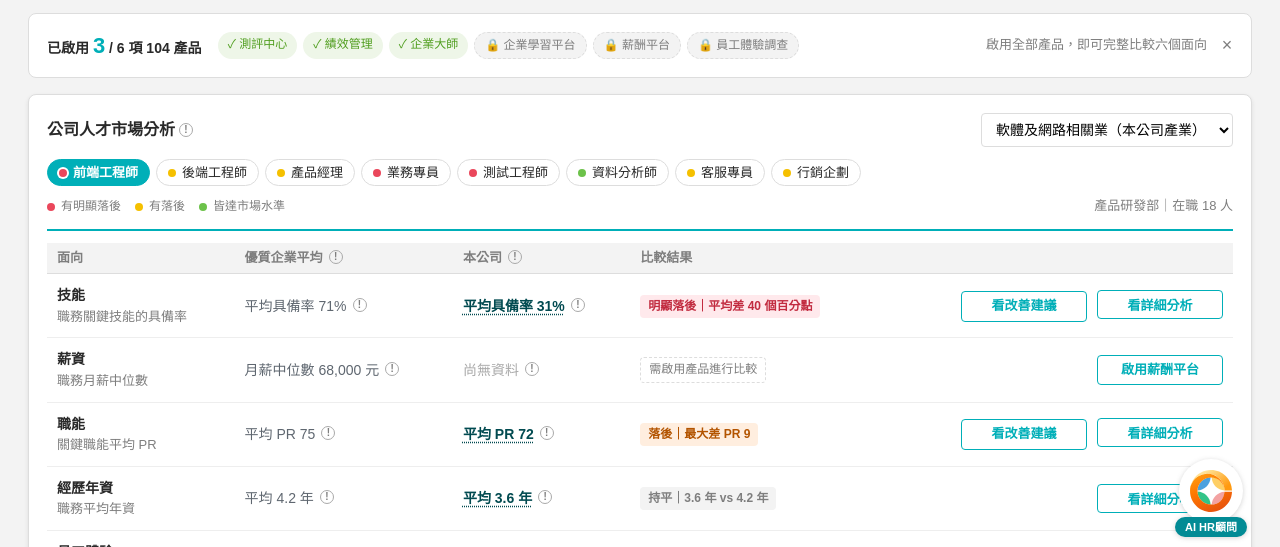
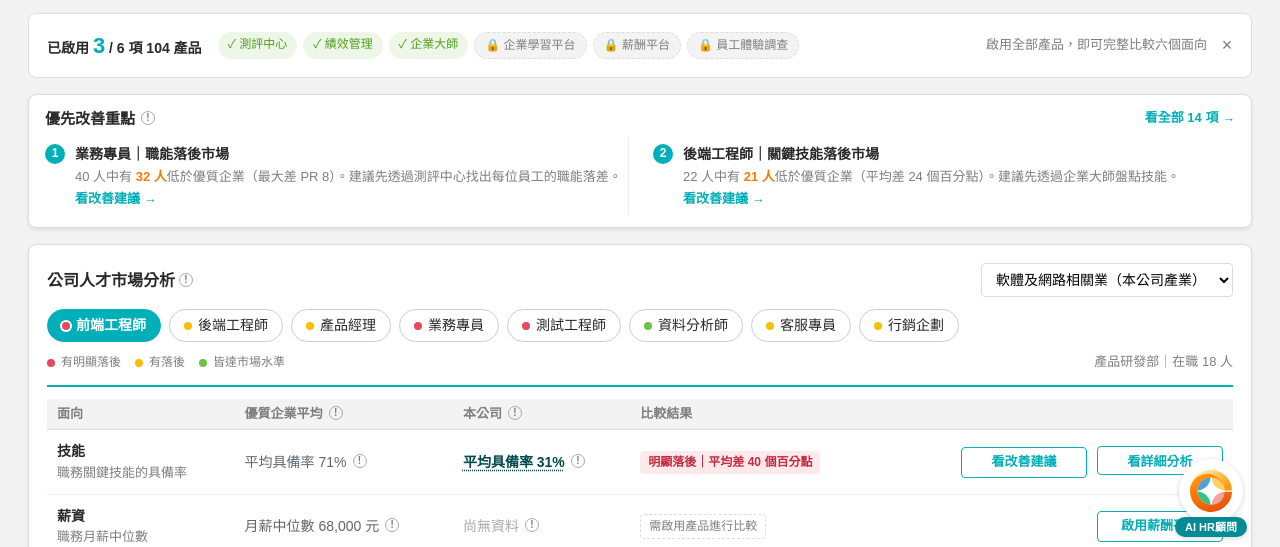
Before and after one commit to jenniferxx7/talent360, a plain HTML site: page app3.html in a window 1280 px wide. Shown: the part 225-772 px from the top of the page. Drawn offline with Linux system fonts and the light colour scheme.

Commit message:
更新 C 版：首頁優先改善重點、單獨上傳隱藏說明頁連結、篩選與排序調整

```diff
--- a/app3.html
+++ b/app3.html
@@ -220,7 +220,8 @@ select{padding:7px 10px;border:1px solid var(--c-border);border-radius:4px;backg
 .rtab.more{border-style:dashed;background:#fafafa}
 .chips-r{display:flex;flex-wrap:wrap;gap:8px}
 .rchip{display:inline-flex;align-items:center;gap:6px;border:1px solid var(--c-border);background:#fff;border-radius:999px;padding:3px 11px;font-size:13px;font-weight:400;line-height:1.5;color:var(--c-text);cursor:pointer;transition:border-color .2s,background .2s}
-.chips-r{gap:6px}
+.chips-r{gap:8px}
+.rchip{font-size:14px;padding:5px 14px;border-color:#c9ced6}
 .rchip.on{font-weight:700}
 .dot{width:8px!important;height:8px!important}
 .rchip:hover{border-color:var(--c-primary);color:var(--c-primary-dark)}
@@ -351,6 +352,21 @@ a.num:hover{color:var(--c-primary)}
 .iss-h{display:flex;align-items:center;gap:8px;flex-wrap:wrap}
 .iss-h h3{font-size:16px;color:var(--c-heading)}
 .iss-h .sub{margin-right:auto}
+.today{background:#fff;border:1px solid var(--c-border);border-radius:var(--radius);padding:12px 16px;box-shadow:var(--shadow);margin-bottom:16px}
+.today-h{display:flex;align-items:center;gap:6px;margin-bottom:6px}
+.today-h b{font-size:15px;color:var(--c-heading)}
+.today-all{margin-left:auto;font-size:13px;font-weight:700;text-decoration:none}
+.today-g{display:grid;grid-template-columns:1fr 1fr;gap:0 24px}
+.today-c{display:flex;align-items:flex-start;gap:10px;padding:6px 0;text-decoration:none;color:var(--c-text);min-width:0}
+.today-c+.today-c{border-left:1px solid #eeeeee;padding-left:24px;margin-left:-24px}
+.today-c:hover b{color:var(--c-primary)}
+.today-n{flex:none;width:20px;height:20px;margin-top:1px;border-radius:50%;background:var(--c-primary);color:#fff;font-weight:700;font-size:12px;display:flex;align-items:center;justify-content:center}
+.today-b{display:flex;flex-direction:column;gap:2px;min-width:0}
+.today-b b{font-size:14px;color:var(--c-heading);transition:color .2s}
+.today-d{font-size:13px;color:var(--c-text-sub);line-height:1.5}
+.today-d em{font-style:normal;font-weight:700;color:var(--c-warn)}
+.today-go{font-size:13px;font-weight:700;color:var(--c-primary)}
+@media (max-width:860px){.today-g{grid-template-columns:1fr}.today-c+.today-c{border-left:0;border-top:1px solid #eeeeee;padding-left:0;margin-left:0}}
 .pcnt{border:0;cursor:pointer;font-family:inherit;font-size:13px}
 .pcnt:hover{filter:brightness(.95);text-decoration:underline}
 .lnk{border:0;background:none;padding:0;font:inherit;font-size:14px;font-weight:700;color:var(--c-accent);cursor:pointer}
@@ -801,6 +817,16 @@ function allDetail(rs,k){
   return `<table class="t xt"><thead><tr><th>職務</th><th>優質企業平均</th><th>本公司</th><th>比較結果</th><th></th></tr></thead><tbody>${rs.map(x=>{const s=stat(x,k);const v={skill:a=>`${Math.round(a.skill.reduce((t,y)=>t+y[2],0)/a.skill.length)}%`,pay:a=>money(a.pay[1]),comp:a=>`PR ${Math.round(a.comp.reduce((t,y)=>t+y[2],0)/a.comp.length)}`,exp:a=>`${a.exp[1]} 年`,ex:a=>`${Math.round(a.ex.reduce((t,y)=>t+y[2],0)/a.ex.length)} 分`,learn:a=>`${a.learn[1]} 小時`}[k],mv={skill:a=>`${Math.round(a.skill.reduce((t,y)=>t+y[1],0)/a.skill.length)}%`,pay:a=>money(mPay(a)),comp:a=>`PR ${Math.round(a.comp.reduce((t,y)=>t+y[1],0)/a.comp.length)}`,exp:a=>`${a.exp[0]} 年`,ex:a=>`${Math.round(a.ex.reduce((t,y)=>t+y[1],0)/a.ex.length)} 分`,learn:a=>`${a.learn[0]} 小時`}[k];
     return `<tr><td><b>${x.name}</b></td><td class="mkv">${mv(x)}</td><td><b>${v(x)}</b></td><td>${stTag(s.lv,s.txt)}</td><td class="act"><button class="btn btn-line btn-sm" data-hrole="${x.id}" data-xopen="${k}">看此職務</button></td></tr>`}).join('')}</tbody></table>`;
 }
+/* 首頁「今日優先改善」：取改善重點前 1–2 項；HR 盡量挑不同部門，主管只會有自己部門 */
+function todayBox(is){
+  if(!is.length) return '';
+  /* 第 2 項挑不同問題類型（面向）；HR 再要求不同部門 */
+  const f=is[0],nx=c=>is.find(i=>i!==f&&c(i));
+  const o=isMgr()?(nx(i=>i.k!==f.k)||is[1]):(nx(i=>i.r.dept!==f.r.dept&&i.k!==f.k)||nx(i=>i.k!==f.k)||nx(i=>i.r.dept!==f.r.dept)||is[1]);
+  const pick=[f]; if(o) pick.push(o);
+  return `<div class="today mt"><div class="today-h"><b>優先改善重點</b>${tip(isMgr()?`${MY_DEPT}落後人數最多的項目，兩項為不同問題類型。`:'全公司落後人數最多的項目，第 2 項優先列出不同部門、不同問題類型。')}<a href="#issues" class="today-all">看全部 ${is.length} 項 →</a></div>
+    <div class="today-g">${pick.map((i,n)=>`<a class="today-c" href="#issues--${i.r.id}--${i.k}"><span class="today-n">${n+1}</span><span class="today-b"><b>${i.r.name}｜${i.short}</b><span class="today-d">${i.r.n} 人中有 <em>${i.lagN} 人</em>低於優質企業（${stat(i.r,i.k).txt}）。建議先${i.sol[0][0].split('，')[0].replace(/^用/,'透過')}。</span><span class="today-go">看改善建議 →</span></span></a>`).join('')}</div></div>`;
+}
 function issueCard(i){
   const d=dimOf(i.k),pn=lagPeople(i.r,i.k).length,op=S.iopen&&S.iopen[i.id];
   return `<div class="iss" id="go-${i.r.id}-${i.k}"><div class="iss-h"><span class="iss-r">${i.r.name}</span><span class="iss-d">${d.n}</span><h3>${i.short}</h3><span class="sub">${i.r.dept}</span>${pn?`<button class="badge b-warn pcnt" data-ipeople="${i.id}" aria-expanded="${!!op}" title="${i.r.name}共 ${i.r.n} 人，其中 ${pn} 人在這個面向低於優質企業平均。點選${op?'收合':'查看'}人員清單">${pn} / ${i.r.n} 人落後 ${op?'▴':'▾'}</button>`:`<span class="badge b-line">0 / ${i.r.n} 人落後</span>`}</div>
@@ -836,6 +862,7 @@ const PAGES={
     return `<div class="hello" style="display:flex;align-items:center;gap:10px;flex-wrap:wrap">${who}您好，以下為公司人才市場定位分析${scopeTag()}</div>
     <p class="sub" style="font-size:14px;margin:4px 0 16px">以同產業優質企業為標竿，比較公司各個職務人才的技能、薪資、職能等差距，掌握人才管理的關鍵議題與改善方向。<br><span class="sub">本次比較涵蓋 <b>${rs.length} 個職務、共 ${rs.reduce((s,r)=>s+r.n,0)} 人</b>${isMgr()?'':`（全公司 ${DEPTS.reduce((s,d)=>s+d.n,0)} 人，其餘職務尚無足夠的同業比較資料）`}${tip('僅納入 104 有足夠同產業優質企業樣本的職務；樣本不足的職務暫不比較。')}</span></p>
     ${planBar()}
+    ${todayBox(is)}
     <div class="grid home2">
     ${(()=>{if(!rs.find(x=>x.id===S.hrole))S.hrole=rs[0].id;const ALL=null,r=brole(S.hrole),isAll=r===ALL,lnk=k=>isAll?'#issues':`#bench--${r.id}--${k}`;
       const avg=a=>Math.round(a.reduce((s,v)=>s+v,0)/a.length);
@@ -1098,6 +1125,10 @@ whoBtn.onclick=e=>{e.stopPropagation();whoMenu.hidden=!whoMenu.hidden;whoBtn.set
 document.addEventListener('click',e=>{if(!e.target.closest('.who')){whoMenu.hidden=true;whoBtn.setAttribute('aria-expanded','false')}});
 whoMenu.querySelectorAll('[data-role]').forEach(b=>b.onclick=()=>{whoMenu.hidden=true;setRole(b.dataset.role);if(location.hash==='#home')render();else location.hash='#home'});
 whoMenu.querySelectorAll('[data-plan]').forEach(b=>b.onclick=()=>{whoMenu.hidden=true;setPlan(b.dataset.plan);render()});
+/* 「為什麼需要人才畫像？」：完整版（檔名 app3.html）連到同資料夾說明頁；
+   單獨上傳的 C 版（檔名改成 index.html）沒有說明頁，直接隱藏這個連結 */
+const C_ALONE=!/app3\.html$/i.test(location.pathname)&&location.protocol!=='data:';
+if(C_ALONE) document.querySelector('a.why').hidden=true;
 document.querySelector('a.why').addEventListener('click',e=>{e.preventDefault();location.href=new URL('./',location.href).href;});
 window.addEventListener('hashchange',render);
 render();
```
